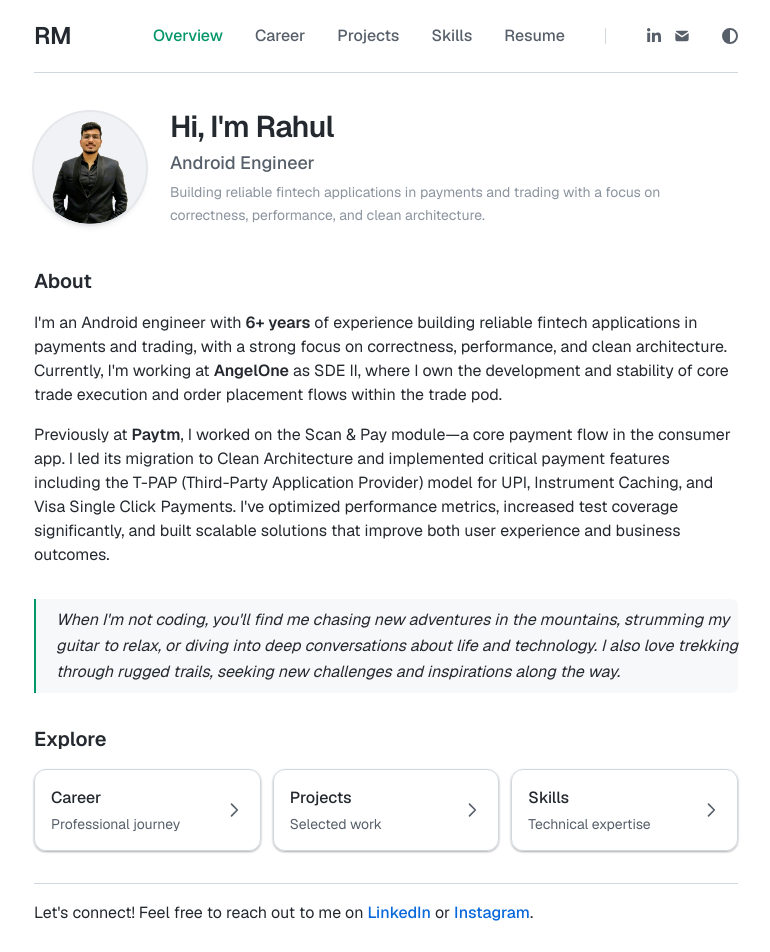
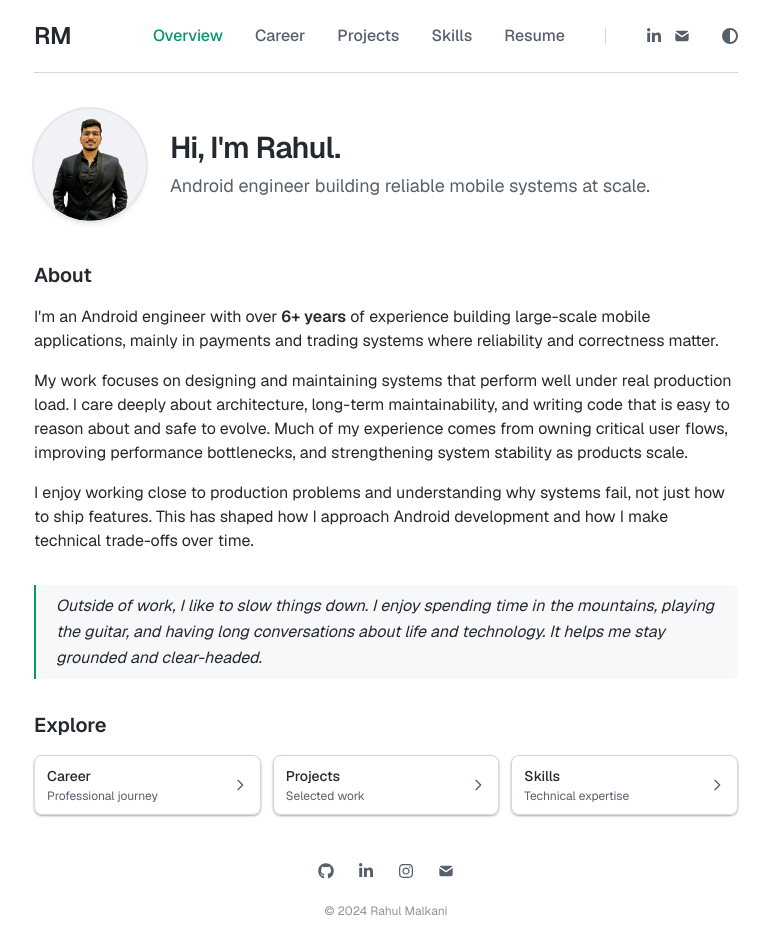
Before and after one commit to rahulmalkani/online-portfolio, a Next.js app: page / in a window 1280 px wide. Shown: the top 952 px of the page, without its empty margins (254-1024 px from the left). Built offline with nearby package versions, Linux system fonts and the light colour scheme.

Commit message:
Updated content & design to make it concise

```diff
--- a/app/components/footer.tsx
+++ b/app/components/footer.tsx
@@ -1,46 +1,27 @@
 "use client";
 
 import React from "react";
-import {
-  FaGithub,
-  FaInstagram,
-  FaLinkedinIn,
-} from "react-icons/fa6";
+import { FaGithub, FaInstagram, FaLinkedinIn } from "react-icons/fa6";
 import { TbMailFilled } from "react-icons/tb";
 import { metaData, socialLinks } from "app/config";
 import { SocialLink } from "./social-link";
 
 const YEAR = new Date().getFullYear();
 
-function SocialLinks() {
-return (
-    <div className="flex text-lg gap-4">
-      <SocialLink href={socialLinks.github} icon={FaGithub} hoverColor="github" />
-      <SocialLink href={socialLinks.linkedin} icon={FaLinkedinIn} hoverColor="linkedin" />
-      <SocialLink href={socialLinks.instagram} icon={FaInstagram} hoverColor="instagram" />
-      <SocialLink href={socialLinks.email} icon={TbMailFilled} hoverColor="email" />
-    </div>
-  );
-}
-
 export default function Footer() {
   return (
-    <footer className="block lg:mt-12 mt-8 pt-8 border-t border-[#d0d7de] dark:border-[#30363d]">
-      <div className="flex flex-col sm:flex-row justify-between items-center gap-4">
-        <small className="text-sm text-[#57606a] dark:text-[#8b949e]">
-          <time>© {YEAR}</time>{" "}
-          <span className="text-[#24292f] dark:text-[#c9d1d9] font-medium">{metaData.name}</span>
-        </small>
-        <SocialLinks />
+    <footer className="mt-6 pt-6 pb-6">
+      <div className="flex flex-col gap-6">
+        <div className="flex flex-wrap items-center justify-center gap-6 text-[#57606a] dark:text-[#8b949e]">
+          <SocialLink href={socialLinks.github} icon={FaGithub} hoverColor="github" />
+          <SocialLink href={socialLinks.linkedin} icon={FaLinkedinIn} hoverColor="linkedin" />
+          <SocialLink href={socialLinks.instagram} icon={FaInstagram} hoverColor="instagram" />
+          <SocialLink href={socialLinks.email} icon={TbMailFilled} hoverColor="email" />
+        </div>
+        <p className="text-center text-xs text-[#8b949e] dark:text-[#6e7681]">
+          © {YEAR} {metaData.name}
+        </p>
       </div>
-      <style jsx>{`
-        @media screen and (max-width: 480px) {
-          article {
-            padding-top: 2rem;
-            padding-bottom: 4rem;
-          }
-        }
-      `}</style>
     </footer>
   );
 }
--- a/app/page.tsx
+++ b/app/page.tsx
@@ -31,14 +31,11 @@ export default function Page() {
 
           {/* Header Content */}
           <div className="flex-1 text-center md:text-left">
-            <h1 className="text-2xl md:text-3xl font-semibold tracking-tight mb-1 text-[#24292f] dark:text-[#c9d1d9]">
-              Hi, I'm Rahul
+            <h1 className="text-2xl md:text-3xl font-semibold tracking-tight text-[#24292f] dark:text-[#c9d1d9]">
+              Hi, I'm Rahul.
             </h1>
-            <p className="text-lg text-[#57606a] dark:text-[#8b949e] font-medium mb-1">
-              Android Engineer
-            </p>
-            <p className="text-sm text-[#8b949e] dark:text-[#6e7681] leading-relaxed max-w-2xl">
-              Building reliable fintech applications in payments and trading with a focus on correctness, performance, and clean architecture.
+            <p className="mt-1.5 text-base md:text-lg text-[#57606a] dark:text-[#8b949e] leading-snug">
+              Android engineer building reliable mobile systems at scale.
             </p>
           </div>
         </div>
@@ -53,10 +50,13 @@ export default function Page() {
           </h2>
           <div className="space-y-4 text-[#24292f] dark:text-[#c9d1d9] leading-relaxed">
             <p className="text-base">
-              I'm an Android engineer with <strong className="font-semibold">6+ years</strong> of experience building reliable fintech applications in payments and trading, with a strong focus on correctness, performance, and clean architecture. Currently, I'm working at <strong className="font-semibold">AngelOne</strong> as SDE II, where I own the development and stability of core trade execution and order placement flows within the trade pod.
+              I'm an Android engineer with over <strong className="font-semibold">6+ years</strong> of experience building large-scale mobile applications, mainly in payments and trading systems where reliability and correctness matter.
             </p>
             <p className="text-base">
-              Previously at <strong className="font-semibold">Paytm</strong>, I worked on the Scan & Pay module—a core payment flow in the consumer app. I led its migration to Clean Architecture and implemented critical payment features including the T-PAP (Third-Party Application Provider) model for UPI, Instrument Caching, and Visa Single Click Payments. I've optimized performance metrics, increased test coverage significantly, and built scalable solutions that improve both user experience and business outcomes.
+              My work focuses on designing and maintaining systems that perform well under real production load. I care deeply about architecture, long-term maintainability, and writing code that is easy to reason about and safe to evolve. Much of my experience comes from owning critical user flows, improving performance bottlenecks, and strengthening system stability as products scale.
+            </p>
+            <p className="text-base">
+              I enjoy working close to production problems and understanding why systems fail, not just how to ship features. This has shaped how I approach Android development and how I make technical trade-offs over time.
             </p>
           </div>
         </div>
@@ -64,7 +64,7 @@ export default function Page() {
         {/* Personal Note */}
         <div className="border-l-2 border-[var(--accent-green)] pl-5 py-2 bg-[#f6f8fa] dark:bg-[#161b22] rounded-r-md">
           <p className="text-[#24292f] dark:text-[#c9d1d9] leading-relaxed text-base italic">
-            When I'm not coding, you'll find me chasing new adventures in the mountains, strumming my guitar to relax, or diving into deep conversations about life and technology. I also love trekking through rugged trails, seeking new challenges and inspirations along the way.
+            Outside of work, I like to slow things down. I enjoy spending time in the mountains, playing the guitar, and having long conversations about life and technology. It helps me stay grounded and clear-headed.
           </p>
         </div>
 
@@ -76,78 +76,55 @@ export default function Page() {
           <div className="grid grid-cols-1 sm:grid-cols-3 gap-3">
             <Link
               href="/career"
-              className="group flex items-center justify-between p-4 border border-[#d0d7de] dark:border-[#30363d] rounded-xl hover:border-[var(--accent-green)] hover:bg-[#f6f8fa] dark:hover:bg-[#161b22] hover:shadow-md transition-all duration-200 material-card"
+              className="group flex items-center justify-between py-2.5 px-3 border border-[#d0d7de] dark:border-[#30363d] rounded-lg hover:border-[var(--accent-green)] hover:bg-[#f6f8fa] dark:hover:bg-[#161b22] hover:shadow-md transition-all duration-200 material-card"
             >
               <div>
-                <div className="font-medium text-[#24292f] dark:text-[#c9d1d9] mb-1 group-hover:text-[var(--accent-green)] transition-colors">
+                <div className="font-medium text-[#24292f] dark:text-[#c9d1d9] text-sm mb-0.5 group-hover:text-[var(--accent-green)] transition-colors">
                   Career
                 </div>
-                <div className="text-sm text-[#57606a] dark:text-[#8b949e]">
+                <div className="text-xs text-[#57606a] dark:text-[#8b949e]">
                   Professional journey
                 </div>
               </div>
-              <svg className="w-5 h-5 text-[#57606a] dark:text-[#8b949e] group-hover:text-[var(--accent-green)] transition-colors" fill="none" stroke="currentColor" viewBox="0 0 24 24">
+              <svg className="w-4 h-4 text-[#57606a] dark:text-[#8b949e] group-hover:text-[var(--accent-green)] transition-colors shrink-0" fill="none" stroke="currentColor" viewBox="0 0 24 24">
                 <path strokeLinecap="round" strokeLinejoin="round" strokeWidth={2} d="M9 5l7 7-7 7" />
               </svg>
             </Link>
             <Link
               href="/projects"
-              className="group flex items-center justify-between p-4 border border-[#d0d7de] dark:border-[#30363d] rounded-xl hover:border-[var(--accent-green)] hover:bg-[#f6f8fa] dark:hover:bg-[#161b22] hover:shadow-md transition-all duration-200 material-card"
+              className="group flex items-center justify-between py-2.5 px-3 border border-[#d0d7de] dark:border-[#30363d] rounded-lg hover:border-[var(--accent-green)] hover:bg-[#f6f8fa] dark:hover:bg-[#161b22] hover:shadow-md transition-all duration-200 material-card"
             >
               <div>
-                <div className="font-medium text-[#24292f] dark:text-[#c9d1d9] mb-1 group-hover:text-[var(--accent-green)] transition-colors">
+                <div className="font-medium text-[#24292f] dark:text-[#c9d1d9] text-sm mb-0.5 group-hover:text-[var(--accent-green)] transition-colors">
                   Projects
                 </div>
-                <div className="text-sm text-[#57606a] dark:text-[#8b949e]">
+                <div className="text-xs text-[#57606a] dark:text-[#8b949e]">
                   Selected work
                 </div>
               </div>
-              <svg className="w-5 h-5 text-[#57606a] dark:text-[#8b949e] group-hover:text-[var(--accent-green)] transition-colors" fill="none" stroke="currentColor" viewBox="0 0 24 24">
+              <svg className="w-4 h-4 text-[#57606a] dark:text-[#8b949e] group-hover:text-[var(--accent-green)] transition-colors shrink-0" fill="none" stroke="currentColor" viewBox="0 0 24 24">
                 <path strokeLinecap="round" strokeLinejoin="round" strokeWidth={2} d="M9 5l7 7-7 7" />
               </svg>
             </Link>
             <Link
               href="/skills"
-              className="group flex items-center justify-between p-4 border border-[#d0d7de] dark:border-[#30363d] rounded-xl hover:border-[var(--accent-green)] hover:bg-[#f6f8fa] dark:hover:bg-[#161b22] hover:shadow-md transition-all duration-200 material-card"
+              className="group flex items-center justify-between py-2.5 px-3 border border-[#d0d7de] dark:border-[#30363d] rounded-lg hover:border-[var(--accent-green)] hover:bg-[#f6f8fa] dark:hover:bg-[#161b22] hover:shadow-md transition-all duration-200 material-card"
             >
               <div>
-                <div className="font-medium text-[#24292f] dark:text-[#c9d1d9] mb-1 group-hover:text-[var(--accent-green)] transition-colors">
+                <div className="font-medium text-[#24292f] dark:text-[#c9d1d9] text-sm mb-0.5 group-hover:text-[var(--accent-green)] transition-colors">
                   Skills
                 </div>
-                <div className="text-sm text-[#57606a] dark:text-[#8b949e]">
+                <div className="text-xs text-[#57606a] dark:text-[#8b949e]">
                   Technical expertise
                 </div>
               </div>
-              <svg className="w-5 h-5 text-[#57606a] dark:text-[#8b949e] group-hover:text-[var(--accent-green)] transition-colors" fill="none" stroke="currentColor" viewBox="0 0 24 24">
+              <svg className="w-4 h-4 text-[#57606a] dark:text-[#8b949e] group-hover:text-[var(--accent-green)] transition-colors shrink-0" fill="none" stroke="currentColor" viewBox="0 0 24 24">
                 <path strokeLinecap="round" strokeLinejoin="round" strokeWidth={2} d="M9 5l7 7-7 7" />
               </svg>
             </Link>
           </div>
         </div>
 
-        {/* Connect Section */}
-        <div className="pt-4 border-t border-[#d0d7de] dark:border-[#30363d]">
-          <p className="text-[#24292f] dark:text-[#c9d1d9] leading-relaxed text-base mb-0">
-            Let's connect! Feel free to reach out to me on{" "}
-            <a
-              href={socialLinks.linkedin}
-              target="_blank"
-              rel="noopener noreferrer"
-              className="link-underline font-medium text-[#0969da] dark:text-[#58a6ff]"
-            >
-              LinkedIn
-            </a>{" "}
-            or{" "}
-            <a
-              href={socialLinks.instagram}
-              target="_blank"
-              rel="noopener noreferrer"
-              className="link-underline font-medium text-[#0969da] dark:text-[#58a6ff]"
-            >
-              Instagram
-            </a>.
-          </p>
-        </div>
       </div>
     </section>
   );
```
